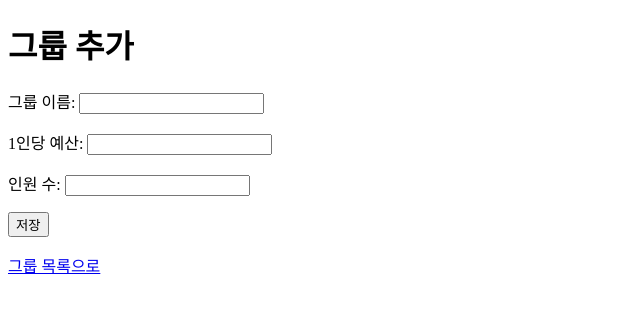
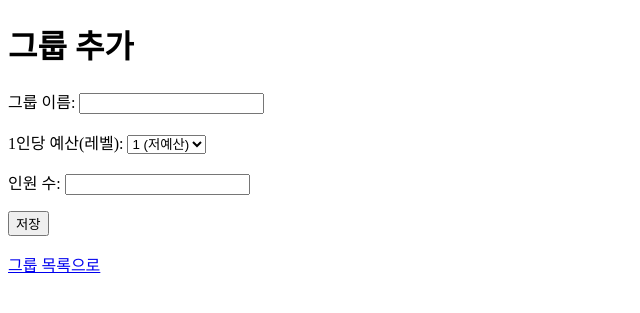
Before and after one commit to yeb22/DB_project_travel, a Flask app: page /groups/new/ in a window 1280 px wide. Shown: the top 313 px of the page, without its empty margins (0-640 px from the left). Run offline with Flask 3, Linux system fonts and the light colour scheme.

Commit message:
Update group budget input to cost levels

```diff
--- a/templates/groups_new.html
+++ b/templates/groups_new.html
@@ -11,9 +11,18 @@
     <p>
       그룹 이름: <input type="text" name="gName" required>
     </p>
+
     <p>
-      1인당 예산: <input type="number" name="budget" min="0">
+    1인당 예산(레벨):
+    <select name="budget" required>
+    <option value="1">1 (저예산)</option>
+    <option value="2">2</option>
+    <option value="3">3 (보통)</option>
+    <option value="4">4</option>
+    <option value="5">5 (고예산)</option>
+    </select>
     </p>
+
     <p>
       인원 수: <input type="number" name="cnt_members" min="1">
     </p>
```
